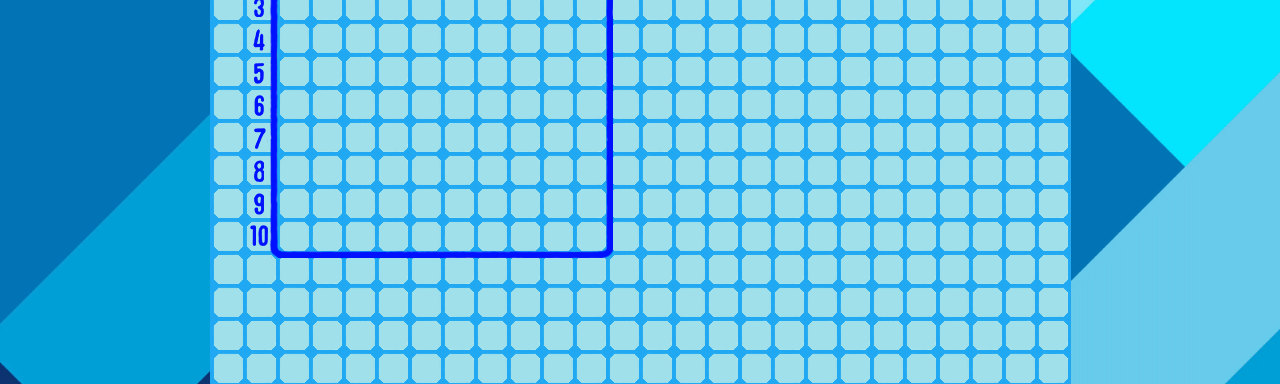
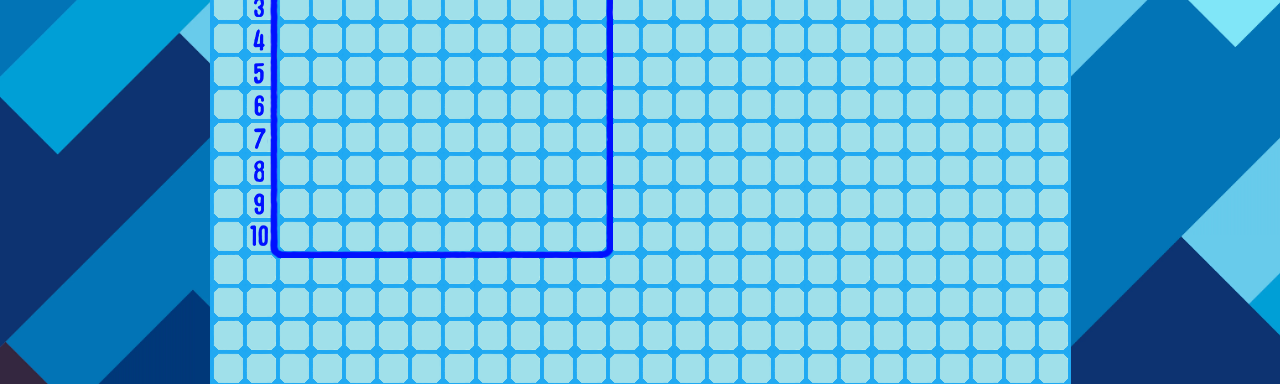
Before and after one commit to SeldonHZ/AlexKap.github.io, a plain HTML site: page index.html in a window 1280 px wide. Shown: the part 198-582 px from the top of the page. Drawn offline with Linux system fonts and the light colour scheme.

Commit message:
Update style.css

```diff
--- a/css/style.css
+++ b/css/style.css
@@ -17,7 +17,7 @@ body {
 	line-height: 30px;
 	color: #000a74;
 	background-image: url('Geometry.webp');
-	background-size: 1520px;
+	background-size: auto 100%;
 }
 
 p {margin-bottom: -29px;}
```
